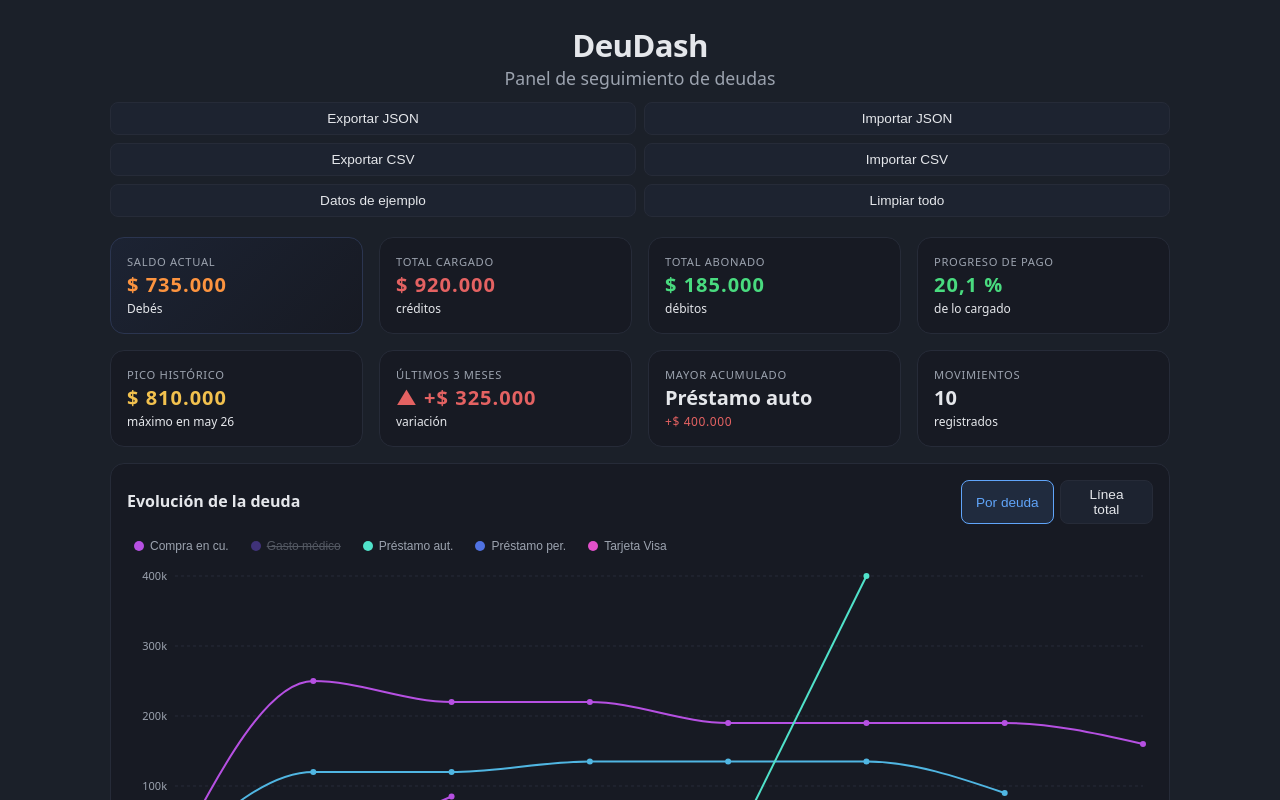
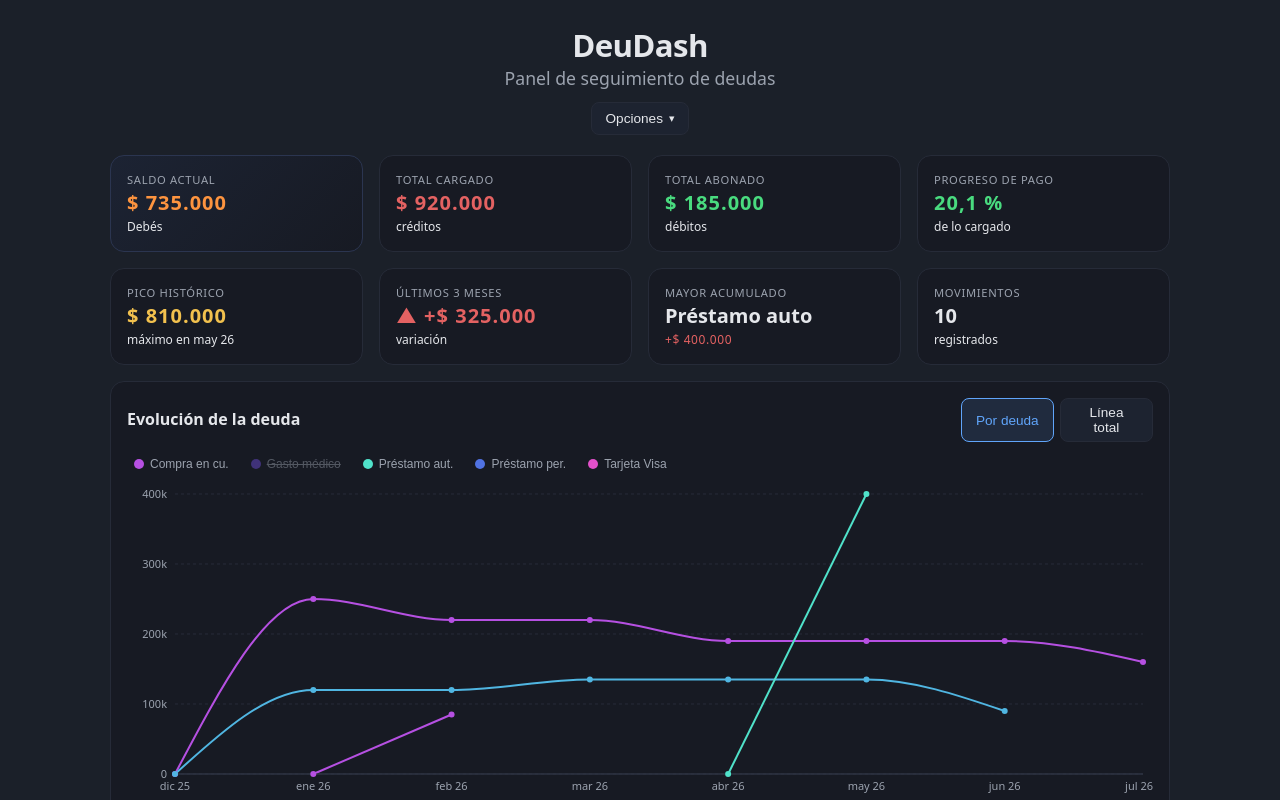
Before and after one commit to glramirezj26-cloud/deudash, a React (Vite) app: page / in a window 1280 px wide. Shown: the top 800 px of the page. Built offline with nearby package versions, Linux system fonts and the light colour scheme.

Commit message:
beta 1.1.0

```diff
--- a/src/App.tsx
+++ b/src/App.tsx
@@ -3,17 +3,17 @@ import type { Entrada } from './types';
 import {
   cargarEntradas,
   entradasEjemplo,
-  exportarJSON,
   guardarEntradas,
   importarJSON,
   primerArranque,
 } from './lib/store';
-import { exportarCSV, importarCSV as importarCSVArchivo } from './lib/csv';
+import { importarCSV as importarCSVArchivo } from './lib/csv';
 import EntryForm from './components/EntryForm';
 import EntryTable from './components/EntryTable';
 import StatsCards from './components/StatsCards';
 import BalanceChart from './components/BalanceChart';
 import Composicion from './components/Composicion';
+import HeaderMenu from './components/HeaderMenu';
 
 type Toast = { tipo: 'ok' | 'err'; texto: string } | null;
 
@@ -25,8 +25,6 @@ function App() {
   const [toast, setToast] = useState<Toast>(null);
   const [armado, setArmado] = useState(false);
   const [armadoEjemplo, setArmadoEjemplo] = useState(false);
-  const fileRef = useRef<HTMLInputElement>(null);
-  const csvRef = useRef<HTMLInputElement>(null);
   const timerRef = useRef<number | null>(null);
   const timerEjemploRef = useRef<number | null>(null);
 
@@ -160,26 +158,15 @@ function App() {
           <h1>DeuDash</h1>
           <p className="subtitulo">Panel de seguimiento de deudas</p>
         </div>
-        <div className="acciones">
-          <button onClick={() => exportarJSON(entradas)}>Exportar JSON</button>
-          <button onClick={() => fileRef.current?.click()}>Importar JSON</button>
-          <button onClick={() => exportarCSV(entradas)}>Exportar CSV</button>
-          <button onClick={() => csvRef.current?.click()}>Importar CSV</button>
-          <button
-            className={`btn-confirmar ${armadoEjemplo ? 'peligro armado' : ''}`}
-            onClick={cargarEjemplo}
-          >
-            {armadoEjemplo ? '¿Seguro? Cargar ejemplo' : 'Datos de ejemplo'}
-          </button>
-          <button
-            className={`btn-confirmar ${armado ? 'peligro armado' : 'peligro'}`}
-            onClick={limpiar}
-          >
-            {armado ? '¿Seguro? Confirmar limpieza' : 'Limpiar todo'}
-          </button>
-          <input ref={fileRef} type="file" accept="application/json" hidden onChange={importar} />
-          <input ref={csvRef} type="file" accept=".csv,text/csv" hidden onChange={importarCsv} />
-        </div>
+        <HeaderMenu
+          entradas={entradas}
+          armado={armado}
+          armadoEjemplo={armadoEjemplo}
+          onLimpiar={limpiar}
+          onCargarEjemplo={cargarEjemplo}
+          onImportarJSON={importar}
+          onImportarCSV={importarCsv}
+        />
       </header>
 
       <StatsCards entradas={entradas.filter((e) => e.visible)} />
--- a/src/components/Composicion.tsx
+++ b/src/components/Composicion.tsx
@@ -54,14 +54,14 @@ export default function Composicion({ entradas, onRecolor, onEliminarConcepto }:
       <div className="composicion-grid">
         {paraTorta.length > 0 ? (
           <div className="composicion-pie">
-            <ResponsiveContainer width="100%" height={190}>
+            <ResponsiveContainer width="100%" height={250}>
               <PieChart>
                 <Pie
                   data={paraTorta}
                   dataKey="saldo"
                   nameKey="nombre"
-                  innerRadius={50}
-                  outerRadius={78}
+                  innerRadius={75}
+                  outerRadius={117}
                   paddingAngle={2}
                   stroke="none"
                 >
--- /dev/null
+++ b/src/components/HeaderMenu.tsx
@@ -0,0 +1,118 @@
+import { useEffect, useRef, useState } from 'react';
+import type { Entrada } from '../types';
+import { exportarJSON } from '../lib/store';
+import { exportarCSV } from '../lib/csv';
+
+interface Props {
+  entradas: Entrada[];
+  armado: boolean;
+  armadoEjemplo: boolean;
+  onLimpiar: () => void;
+  onCargarEjemplo: () => void;
+  onImportarJSON: (e: React.ChangeEvent<HTMLInputElement>) => void;
+  onImportarCSV: (e: React.ChangeEvent<HTMLInputElement>) => void;
+}
+
+export default function HeaderMenu({
+  entradas,
+  armado,
+  armadoEjemplo,
+  onLimpiar,
+  onCargarEjemplo,
+  onImportarJSON,
+  onImportarCSV,
+}: Props) {
+  const [abierto, setAbierto] = useState(false);
+  const ref = useRef<HTMLDivElement>(null);
+  const jsonRef = useRef<HTMLInputElement>(null);
+  const csvRef = useRef<HTMLInputElement>(null);
+
+  useEffect(() => {
+    if (!abierto) return;
+    const alClick = (e: MouseEvent) => {
+      if (ref.current && !ref.current.contains(e.target as Node)) setAbierto(false);
+    };
+    const alTecla = (e: KeyboardEvent) => {
+      if (e.key === 'Escape') setAbierto(false);
+    };
+    document.addEventListener('mousedown', alClick);
+    document.addEventListener('keydown', alTecla);
+    return () => {
+      document.removeEventListener('mousedown', alClick);
+      document.removeEventListener('keydown', alTecla);
+    };
+  }, [abierto]);
+
+  const alternar = () => {
+    if (abierto && (armado || armadoEjemplo)) return;
+    setAbierto((v) => !v);
+  };
+
+  const cerrar = () => setAbierto(false);
+
+  const peligro = (yaArmado: boolean, accion: () => void) => {
+    accion();
+    if (yaArmado) cerrar();
+    else setAbierto(true);
+  };
+
+  return (
+    <div className="menu-acciones" ref={ref}>
+      <button
+        type="button"
+        className="menu-toggle"
+        aria-haspopup="menu"
+        aria-expanded={abierto}
+        onClick={alternar}
+      >
+        Opciones <span className={`chevron ${abierto ? 'abierto' : ''}`} aria-hidden>▾</span>
+      </button>
+
+      {abierto && (
+        <div className="menu-acciones-drop" role="menu">
+          <button type="button" onClick={() => { exportarJSON(entradas); cerrar(); }}>
+            Exportar JSON
+          </button>
+          <button type="button" onClick={() => jsonRef.current?.click()}>
+            Importar JSON
+          </button>
+          <button type="button" onClick={() => { exportarCSV(entradas); cerrar(); }}>
+            Exportar CSV
+          </button>
+          <button type="button" onClick={() => csvRef.current?.click()}>
+            Importar CSV
+          </button>
+          <button
+            type="button"
+            className={`peligro ${armadoEjemplo ? 'armado' : ''}`}
+            onClick={() => peligro(armadoEjemplo, onCargarEjemplo)}
+          >
+            {armadoEjemplo ? '¿Seguro? Cargar ejemplo' : 'Datos de ejemplo'}
+          </button>
+          <button
+            type="button"
+            className={`peligro ${armado ? 'armado' : ''}`}
+            onClick={() => peligro(armado, onLimpiar)}
+          >
+            {armado ? '¿Seguro? Confirmar limpieza' : 'Limpiar todo'}
+          </button>
+        </div>
+      )}
+
+      <input
+        ref={jsonRef}
+        type="file"
+        accept="application/json"
+        hidden
+        onChange={(e) => { onImportarJSON(e); cerrar(); }}
+      />
+      <input
+        ref={csvRef}
+        type="file"
+        accept=".csv,text/csv"
+        hidden
+        onChange={(e) => { onImportarCSV(e); cerrar(); }}
+      />
+    </div>
+  );
+}
--- a/src/index.css
+++ b/src/index.css
@@ -72,19 +72,10 @@ body {
     text-align: left;
   }
 
-  .acciones {
-    display: flex;
-    flex-wrap: wrap;
-    width: auto;
-  }
-
-  .acciones > * {
-    min-width: auto;
-  }
-
-  .acciones .btn-confirmar {
-    min-width: 200px;
-    white-space: nowrap;
+  .menu-acciones-drop {
+    left: auto;
+    right: 0;
+    min-width: 220px;
   }
 }
 
@@ -113,15 +104,73 @@ h2 {
   font-size: calc(var(--fs-body) * 1.3);
 }
 
-.acciones {
-  display: grid;
-  grid-template-columns: 1fr 1fr;
-  width: 100%;
-  gap: 8px;
+/* Menú de acciones */
+
+.menu-acciones {
+  position: relative;
+  min-width: 0;
 }
 
-.acciones > * {
-  min-width: 0;
+.menu-toggle {
+  display: flex;
+  align-items: center;
+  justify-content: center;
+  gap: 6px;
+  width: 100%;
+}
+
+.menu-toggle .chevron {
+  display: inline-block;
+  font-size: 0.8em;
+  line-height: 1;
+  transition: transform 0.15s;
+}
+
+.menu-toggle .chevron.abierto {
+  transform: rotate(180deg);
+}
+
+.menu-acciones-drop {
+  position: absolute;
+  top: calc(100% + 6px);
+  left: 0;
+  right: 0;
+  z-index: 40;
+  background: var(--surface-pop);
+  border: 1px solid var(--border);
+  border-radius: 10px;
+  padding: 6px;
+  box-shadow: var(--shadow-elevated);
+  display: flex;
+  flex-direction: column;
+  gap: 2px;
+}
+
+.menu-acciones-drop button {
+  width: 100%;
+  text-align: left;
+  background: none;
+  border: none;
+  color: var(--text);
+  padding: 8px 10px;
+  font-size: var(--fs-body);
+  border-radius: 6px;
+  cursor: pointer;
+  white-space: nowrap;
+}
+
+.menu-acciones-drop button:hover {
+  background: var(--surface-hover);
+}
+
+.menu-acciones-drop button.peligro.armado {
+  background: var(--error);
+  color: var(--text-on-error);
+  font-weight: 700;
+}
+
+.menu-acciones-drop button.peligro.armado:hover {
+  background: color-mix(in srgb, var(--error) 65%, #fff);
 }
 
 @media (max-width: 767px) {
```
